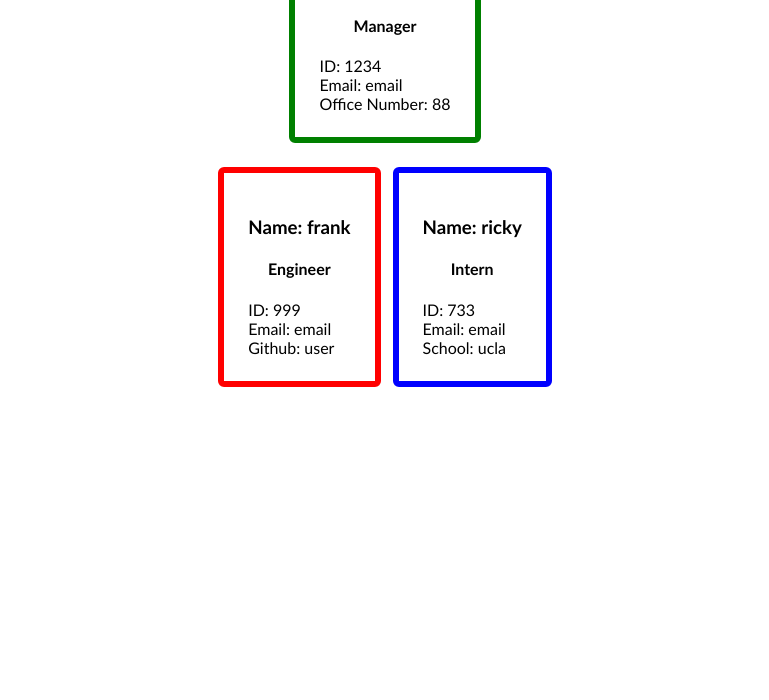
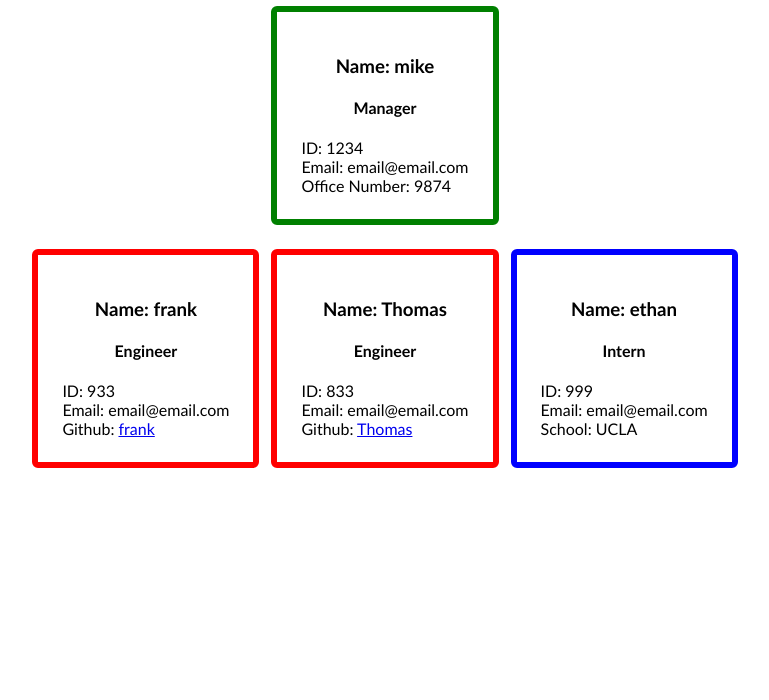
Before and after one commit to mireezeidan/team-profile-generator, a website: page team.html in a window 1280 px wide. Shown: the part 100-800 px from the top of the page, without its empty margins (255-1024 px from the left). Drawn offline with Linux system fonts and the light colour scheme.

```diff
--- a/team.html
+++ b/team.html
@@ -8,27 +8,34 @@
 <title>Team Profile Generator</title>
 </head>
 <body>
+<h1 class="heading">Team Profile</h1>
 <div class= "manager-card">
   <h3 class="employee-name">Name: mike</h3>
   <h4 class="title">Manager</h4>
 <div>ID: 1234</div>
-<div>Email: email</div>
-<div>Office Number: 88</div>
+<div>Email: email@email.com</div>
+<div>Office Number: 9874</div>
 </div>
 <div class="employee-wrapper">
 <div class= "engineer-card">
     <h3 class="employee-name">Name: frank</h3>
   <h4 class="title">Engineer</h4>
-<div>ID: 999</div>
-<div>Email: email</div>
-<div>Github: user</div>
+<div>ID: 933</div>
+<div>Email: email@email.com</div>
+<div>Github: <a href="https://github.com/frank" target="_blank"> frank </a> </div>
+</div><div class= "engineer-card">
+    <h3 class="employee-name">Name: Thomas</h3>
+  <h4 class="title">Engineer</h4>
+<div>ID: 833</div>
+<div>Email: email@email.com</div>
+<div>Github: <a href="https://github.com/Thomas" target="_blank"> Thomas </a> </div>
 </div>
 <div class= "intern-card">
-    <h3 class="employee-name">Name: ricky</h3>
+    <h3 class="employee-name">Name: ethan</h3>
   <h4 class="title">Intern</h4>
-<div>ID: 733</div>
-<div>Email: email</div>
-<div>School: ucla</div>
+<div>ID: 999</div>
+<div>Email: email@email.com</div>
+<div>School: UCLA</div>
 </div>
 </div>
 </body>
```
Also changed, not shown: README.md.
